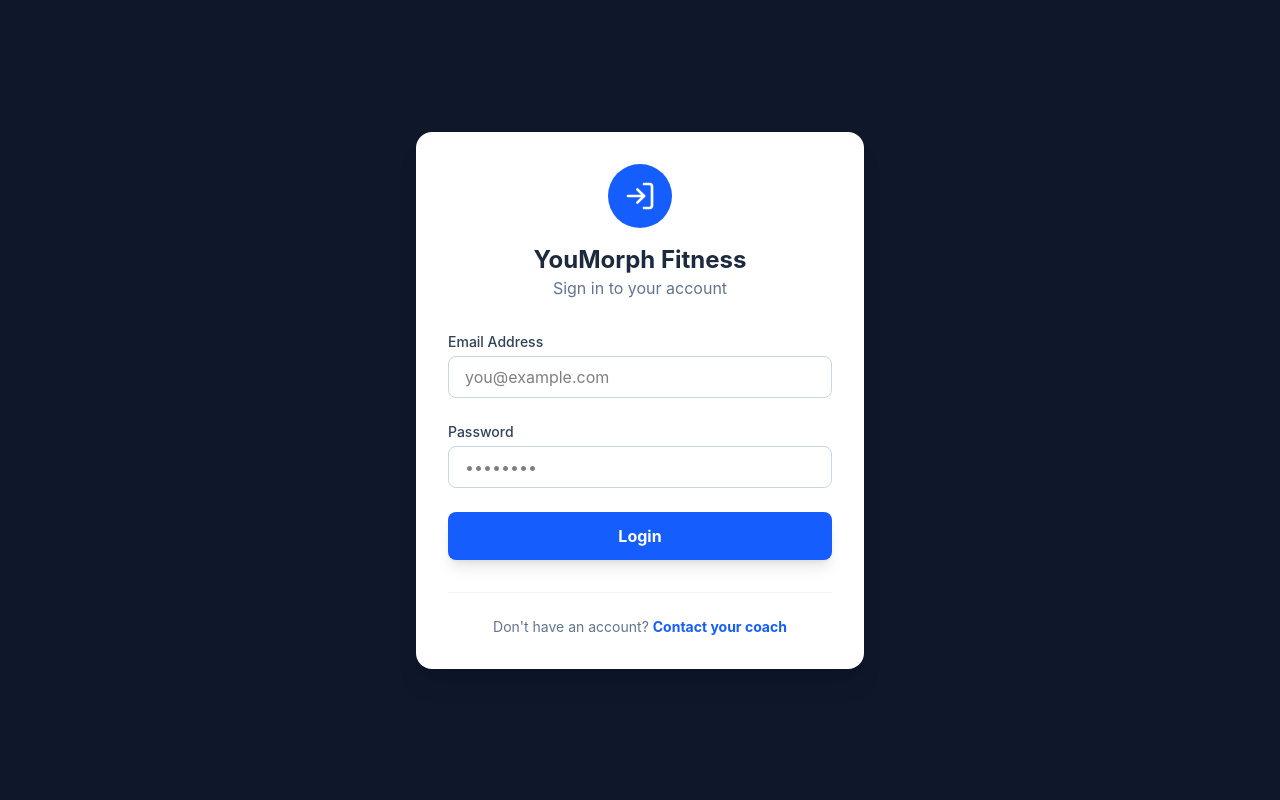
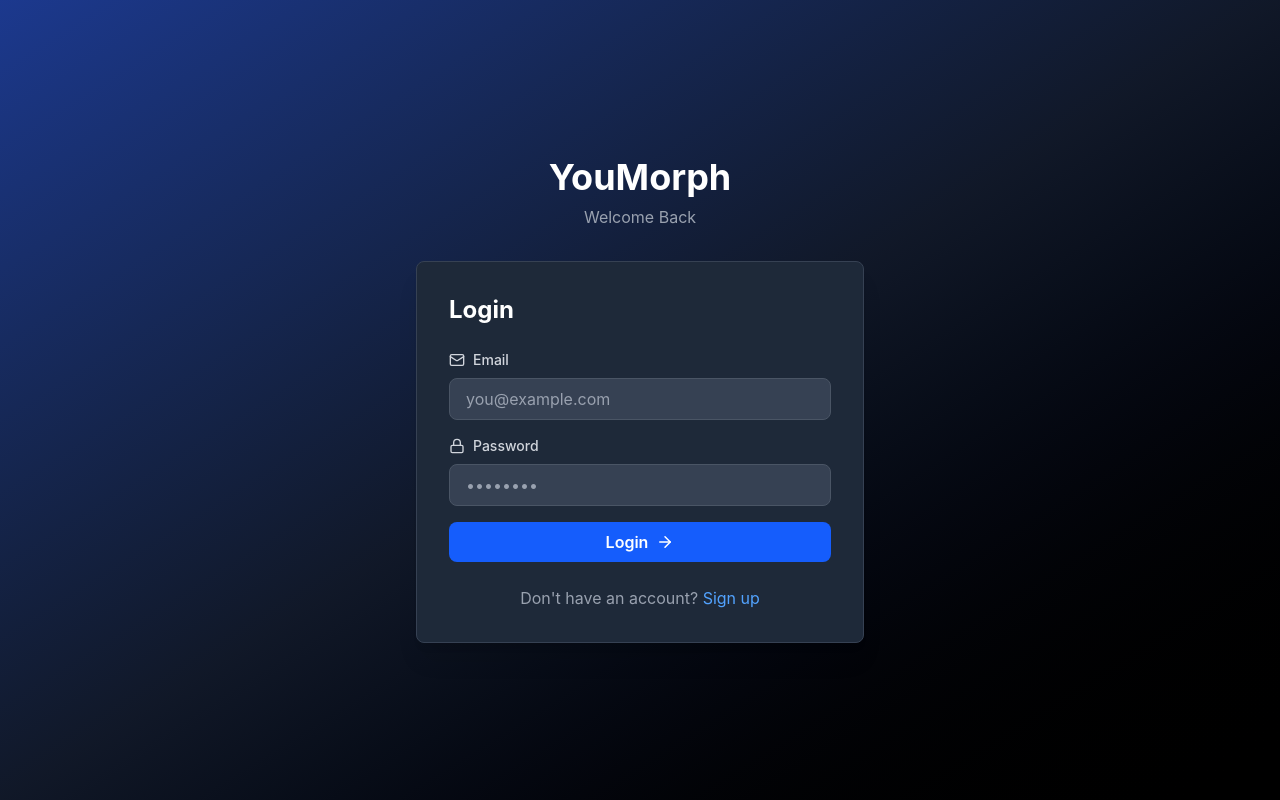
Before and after one commit to StephenJFF/you-morph-frontend, a React (Vite) app: page /login in a window 1280 px wide. Built offline with nearby package versions, Linux system fonts and the light colour scheme.

Commit message:
feat: Update login page with modern design and API integration

```diff
--- a/src/pages/Login.tsx
+++ b/src/pages/Login.tsx
@@ -1,75 +1,123 @@
 import { useState } from 'react';
-import { useEngineStore } from '../store/engineStore';
-import { LogIn } from 'lucide-react';
+import { useNavigate } from 'react-router-dom';
+import { Mail, Lock, ArrowRight, AlertCircle } from 'lucide-react';
 
 const Login = () => {
-  const [email, setEmail] = useState('');
-  const [password, setPassword] = useState('');
+  const navigate = useNavigate();
+  const [formData, setFormData] = useState({
+    email: '',
+    password: '',
+  });
   const [error, setError] = useState('');
-  const login = useEngineStore((state) => state.login);
+  const [loading, setLoading] = useState(false);
+
+  const handleChange = (e: React.ChangeEvent<HTMLInputElement>) => {
+    setFormData({
+      ...formData,
+      [e.target.name]: e.target.value,
+    });
+  };
 
   const handleSubmit = async (e: React.FormEvent) => {
     e.preventDefault();
     setError('');
-    const success = await login(email, password);
-    if (!success) {
-      setError('Invalid email or password');
+    setLoading(true);
+
+    try {
+      const response = await fetch('http://localhost:3001/auth/login', {
+        method: 'POST',
+        headers: { 'Content-Type': 'application/json' },
+        body: JSON.stringify(formData),
+      });
+
+      const data = await response.json();
+
+      if (!response.ok) {
+        setError(data.error || 'Login failed');
+        return;
+      }
+
+      localStorage.setItem('token', data.token);
+      navigate('/');
+    } catch (err) {
+      setError('Network error. Please try again.');
+    } finally {
+      setLoading(false);
     }
   };
 
   return (
-    <div className="min-h-screen flex items-center justify-center bg-slate-900">
-      <div className="bg-white p-8 rounded-2xl shadow-xl w-full max-w-md">
-        <div className="flex flex-col items-center mb-8">
-          <div className="w-16 h-16 bg-blue-600 rounded-full flex items-center justify-center mb-4">
-            <LogIn className="text-white" size={32} />
-          </div>
-          <h1 className="text-2xl font-bold text-slate-800">YouMorph Fitness</h1>
-          <p className="text-slate-500">Sign in to your account</p>
+    <div className="min-h-screen bg-gradient-to-br from-blue-900 via-gray-900 to-black flex items-center justify-center p-4">
+      <div className="w-full max-w-md">
+        <div className="text-center mb-8">
+          <h1 className="text-4xl font-bold text-white mb-2">YouMorph</h1>
+          <p className="text-gray-400">Welcome Back</p>
         </div>
 
-        <form onSubmit={handleSubmit} className="space-y-6">
+        <div className="bg-gray-800 border border-gray-700 rounded-lg p-8 shadow-xl">
+          <h2 className="text-2xl font-bold text-white mb-6">Login</h2>
+
+          {error && (
+            <div className="mb-4 p-3 bg-red-900/20 border border-red-900 rounded-lg flex items-center gap-2">
+              <AlertCircle size={20} className="text-red-400" />
+              <span className="text-red-400 text-sm">{error}</span>
+            </div>
+          )}
+
+          <form onSubmit={handleSubmit} className="space-y-4">
             <div>
-            <label className="block text-sm font-medium text-slate-700 mb-1">Email Address</label>
+              <label className="block text-sm font-medium text-gray-300 mb-2">
+                <div className="flex items-center gap-2">
+                  <Mail size={16} />
+                  Email
+                </div>
+              </label>
               <input
                 type="email"
-              value={email}
-              onChange={(e) => setEmail(e.target.value)}
-              className="w-full px-4 py-2 border border-slate-300 rounded-lg focus:ring-2 focus:ring-blue-500 focus:border-transparent outline-none transition"
+                name="email"
+                value={formData.email}
+                onChange={handleChange}
+                required
+                className="w-full px-4 py-2 bg-gray-700 border border-gray-600 rounded-lg text-white placeholder-gray-400 focus:outline-none focus:border-blue-500"
                 placeholder="you@example.com"
-              required
-            />
-          </div>
-          <div>
-            <label className="block text-sm font-medium text-slate-700 mb-1">Password</label>
-            <input
-              type="password"
-              value={password}
-              onChange={(e) => setPassword(e.target.value)}
-              className="w-full px-4 py-2 border border-slate-300 rounded-lg focus:ring-2 focus:ring-blue-500 focus:border-transparent outline-none transition"
-              placeholder="••••••••"
-              required
               />
             </div>
 
-          {error && (
-            <div className="bg-red-50 text-red-600 p-3 rounded-lg text-sm font-medium border border-red-100">
-              {error}
+            <div>
+              <label className="block text-sm font-medium text-gray-300 mb-2">
+                <div className="flex items-center gap-2">
+                  <Lock size={16} />
+                  Password
                 </div>
-          )}
+              </label>
+              <input
+                type="password"
+                name="password"
+                value={formData.password}
+                onChange={handleChange}
+                required
+                className="w-full px-4 py-2 bg-gray-700 border border-gray-600 rounded-lg text-white placeholder-gray-400 focus:outline-none focus:border-blue-500"
+                placeholder="••••••••"
+              />
+            </div>
 
             <button
               type="submit"
-            className="w-full bg-blue-600 text-white font-bold py-3 rounded-lg hover:bg-blue-700 transition transform active:scale-[0.98] shadow-lg"
+              disabled={loading}
+              className="w-full bg-blue-600 hover:bg-blue-700 disabled:bg-gray-600 text-white font-semibold py-2 rounded-lg transition flex items-center justify-center gap-2"
             >
-            Login
+              {loading ? 'Logging in...' : <>Login <ArrowRight size={18} /></>}
             </button>
           </form>
 
-        <div className="mt-8 pt-6 border-t border-slate-100 text-center">
-          <p className="text-sm text-slate-500">
-            Don't have an account? <span className="text-blue-600 font-bold cursor-pointer hover:underline">Contact your coach</span>
+          <div className="mt-6 text-center">
+            <p className="text-gray-400">
+              Don't have an account?{' '}
+              <a href="/signup" className="text-blue-400 hover:text-blue-300">
+                Sign up
+              </a>
             </p>
+          </div>
         </div>
       </div>
     </div>
```
Lines whose indentation alone changed are shown as unchanged.
